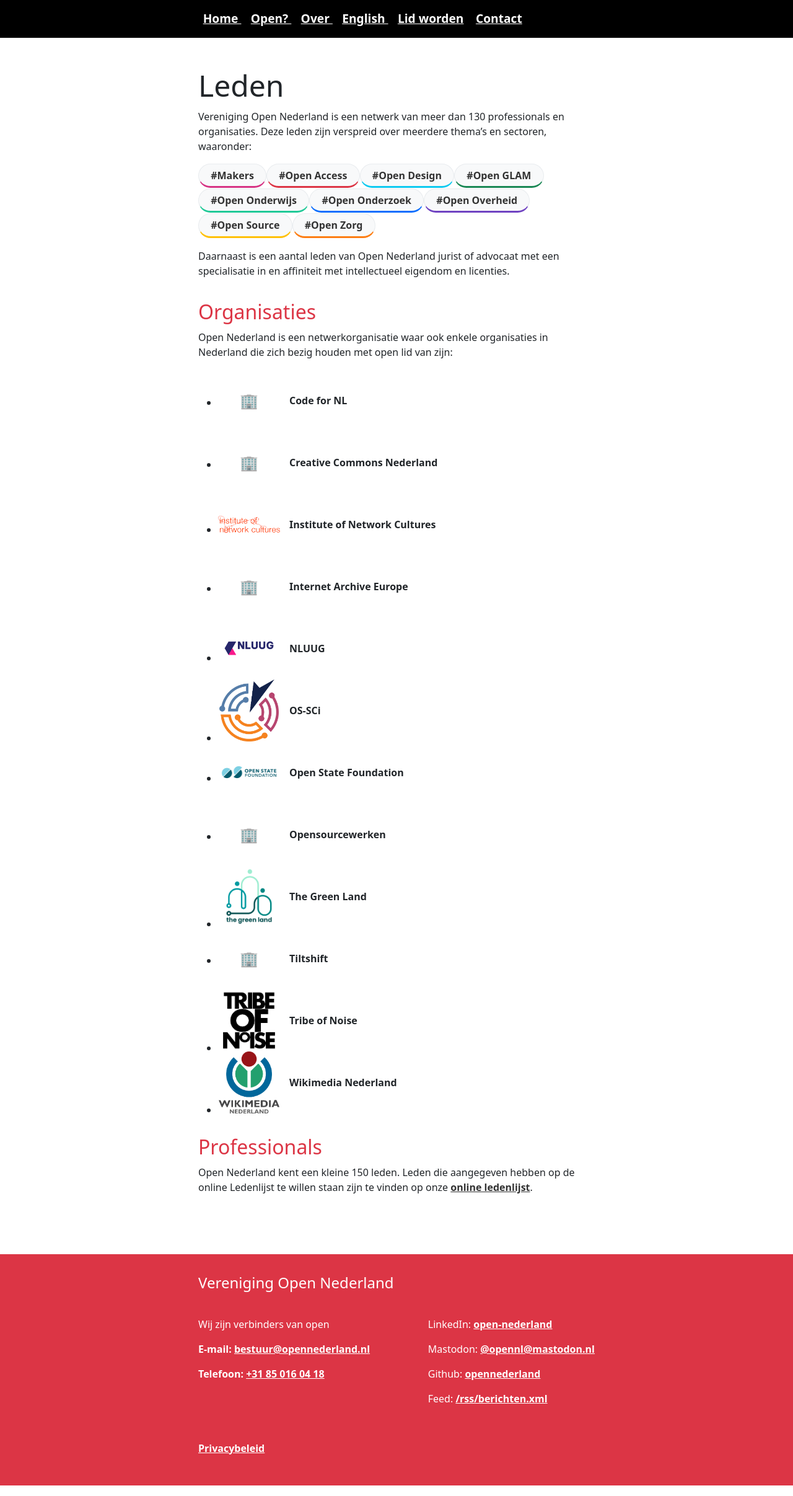
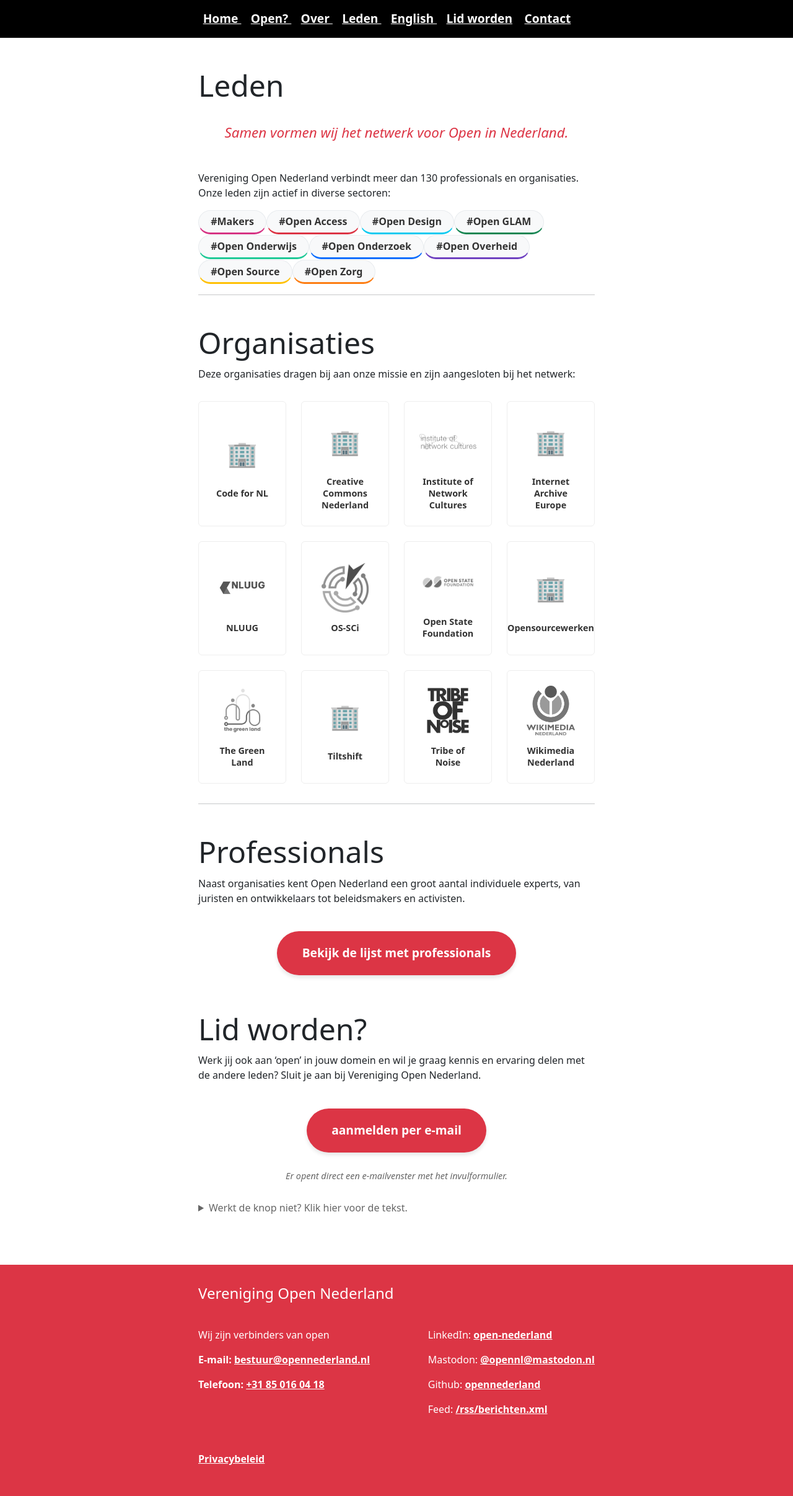
Before and after one commit to opennederland/www.opennederland.nl, a Jekyll site: the page built from pages/leden.md, in a window 1280 px wide. Shown: the whole page at 62% size. Built offline with Jekyll 4.4.1, drawn with Linux system fonts in a browser that asks for light colours.

Commit message:
ledenpagina herzien.

```diff
--- a/_includes/lid-worden.md
+++ b/_includes/lid-worden.md
@@ -1,11 +1,11 @@
-## Lid worden?
+<h2>Lid worden?</h2>
 
 Werk jij ook aan 'open' in jouw domein en wil je graag kennis en ervaring delen met de andere leden? Sluit je aan bij Vereniging Open Nederland.
 
-<div style="display: flex; margin: 2em 0; text-align: center; flex-wrap: wrap">
+<div style="text-align: center; margin: 2em 0;">
     <a href="mailto:bestuur@opennederland.nl?subject=Lidmaatschap%20Open%20Nederland&body=Voornaam%3A%20%0A%0AAchternaam%3A%20%0A%0AE-mail%3A%20%0A%0APseudoniem%20(optioneel)%3A%20%0A%0AWerkveld%20(meerdere%20mogelijk%2C%20gebruik%20%5Bx%5D)%3A%20%0A%20%5B%20%5D%20Maker%0A%20%5B%20%5D%20Open%20Overheid%0A%20%5B%20%5D%20Open%20Onderwijs%0A%20%5B%20%5D%20Open%20GLAM%0A%20%5B%20%5D%20Open%20Design%0A%20%5B%20%5D%20Open%20Onderzoek%0A%20%5B%20%5D%20Open%20Source%0A%20%5B%20%5D%20Open%20Zorg%0A%20%5B%20%5D%20Juridische%20dienstverlening%0A%20%5B%20%5D%20Anders%0A%0AMogen%20we%20uw%20lidmaatschap%2C%20met%20uw%20naam%20(of%20pseudoniem)%20en%0Awerkgebied%20waarin%20u%20actief%20bent%20op%20internet%20communiceren%3F%0A%0A(ja%2Fnee)%0A%0AWaar%20heeft%20u%20over%20Open%20Nederland%20gehoord%3F%0A%0A...%0A%0AIk%20heb%20bovenstaande%20gegevens%20naar%20waarheid%20ingevuld%20en%0Abevestig%20hiermee%20dat%20ik%20lid%20wil%20worden%20van%20Open%20Nederland.%0A%0A(ja%2Fnee)%0A%0ABen%20je%20lid%20van%20het%20Internationale%20Creative%20Commons%20Netwerk%3A%0A%0A(ja%2Fnee)"
        class="main-item">
-       Aanmelden per e-mail
+       aanmelden per e-mail
     </a>
 </div>
 
--- a/_includes/organisaties.html
+++ b/_includes/organisaties.html
@@ -3,23 +3,22 @@
 {% else %}
   {% assign orgs = site.members | where: "type", "organisatie" | sort: "title" %}
 {% endif %}
-<ul class="org-list">
+
+<div class="org-grid">
 {% for org in orgs %}
-  <li class="org-item">
-    <a href="{{ org.url }}" style="display: flex; align-items: center; gap: 15px; text-decoration: none; color: inherit;">
 
-      <div style="width: 100px; height: 100px; display: flex; align-items: center; justify-content: center; flex-shrink: 0;">
+    <a href="{{ org.url }}" class="org-card" title="Ga naar website van {{ org.title }}">
+
+      <div class="org-logo-box">
         {% if org.image %}
-          <img src="{{ org.image | relative_url }}"
-               alt="{{ org.title }} logo"
-               style="max-width: 100%; max-height: 100%; object-fit: contain;">
+          <img src="{{ org.image | relative_url }}" alt="{{ org.title }} logo">
         {% else %}
-          <span style="font-size: 24px;">🏢</span>
+          <span style="font-size: 2.5em;">🏢</span>
         {% endif %}
       </div>
 
-      <span style="font-weight: bold;">{{ org.title }}</span>
+      <span class="org-title">{{ org.title }}</span>
     </a>
-  </li>
+
 {% endfor %}
-</ul>
+</div>
--- a/assets/css/style.css
+++ b/assets/css/style.css
@@ -314,6 +314,76 @@
 
 
 
+/* --- Organisatie Logo Grid --- */
+
+.org-grid {
+    display: grid;
+    /* Maak kolommen van minimaal 140px breed. Vult de ruimte automatisch op. */
+    grid-template-columns: repeat(auto-fill, minmax(140px, 1fr));
+    gap: 1.5em;
+    margin: 2em 0;
+    padding: 0;
+    list-style: none;
+}
+
+.org-card {
+    display: flex;
+    flex-direction: column;
+    align-items: center;
+    justify-content: center;
+    background: #fff;
+    border: 1px solid #eee;
+    border-radius: 6px;
+    padding: 1.5em;
+    text-decoration: none;
+    color: var(--chill-color);
+    transition: transform 0.2s, box-shadow 0.2s, border-color 0.2s;
+    height: 100%; /* Zorgt dat alle kaartjes even hoog zijn */
+}
+
+.org-card:hover {
+    transform: translateY(-3px);
+    box-shadow: 0 4px 12px rgba(0,0,0,0.1);
+    border-color: var(--main-color);
+    text-decoration: none;
+    color: var(--main-color);
+}
+
+.org-logo-box {
+    width: 100%;
+    height: 80px; /* Vaste hoogte voor het logo-gebied */
+    display: flex;
+    align-items: center;
+    justify-content: center;
+    margin-bottom: 1em;
+}
+
+.org-logo-box img {
+    max-width: 100%;
+    max-height: 100%;
+    object-fit: contain;
+    /* Optioneel: Maak logo's zwart-wit voor een rustig beeld */
+    filter: grayscale(100%);
+    opacity: 0.8;
+    transition: filter 0.2s, opacity 0.2s;
+}
+
+/* Bij hover: kleur terugbrengen */
+.org-card:hover .org-logo-box img {
+    filter: grayscale(0%);
+    opacity: 1;
+}
+
+.org-title {
+    font-size: 0.9em;
+    font-weight: 600;
+    text-align: center;
+    line-height: 1.3;
+}
+
+
+
+
 
 /* --- Mobiele aanpassingen --- */
 
--- a/pages/leden.md
+++ b/pages/leden.md
@@ -2,6 +2,36 @@
 layout: default
 title: Leden
 permalink: /leden/
+menu_title: Leden
+order: 4
 ---
 
-{% include leden.md %}
+<p class="mission-statement" style="font-size: 1.4em; text-align: center; margin-bottom: 2em;">
+    Samen vormen wij het netwerk voor Open in Nederland.
+</p>
+
+Vereniging Open Nederland verbindt meer dan 130 professionals en organisaties. Onze leden zijn actief in diverse sectoren:
+
+{% include tags-list.html %}
+
+<hr />
+
+## Organisaties
+
+Deze organisaties dragen bij aan onze missie en zijn aangesloten bij het netwerk:
+
+{% include organisaties.html %}
+
+<hr />
+
+## Professionals
+
+Naast organisaties kent Open Nederland een groot aantal individuele experts, van juristen en ontwikkelaars tot beleidsmakers en activisten.
+
+<div style="text-align: center; margin: 2em 0;">
+    <a href="/leden/personen" class="main-item">
+        Bekijk de lijst met professionals
+    </a>
+</div>
+
+{% include lid-worden.md %}
```
Also changed, not shown: pages/vereniging.md (+2 -2 lines).
